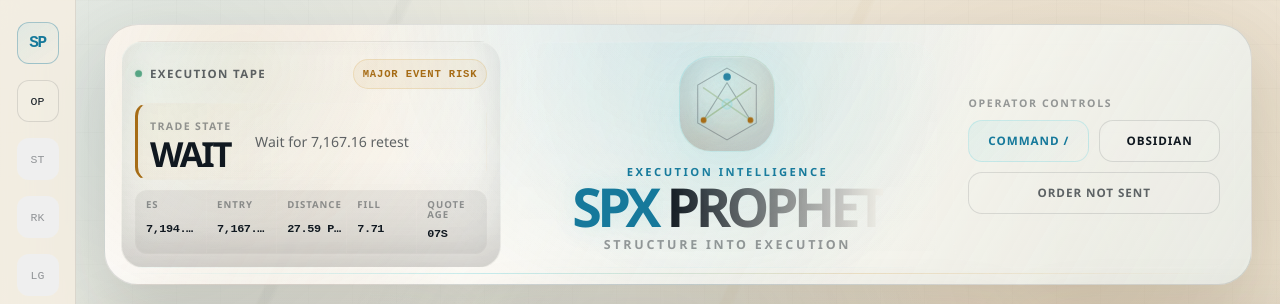
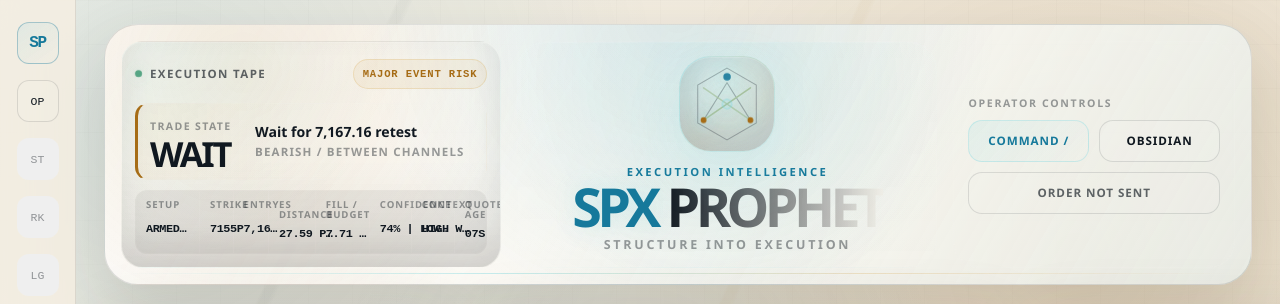
Before and after one commit to drdidy/SPPRO, a Next.js app in the folder frontend/: page / in a window 1280 px wide. Shown: the top 304 px of the page. Built offline with nearby package versions, Linux system fonts and the light colour scheme; no server answers.

Commit message:
Expand execution tape operator context

```diff
--- a/frontend/app/globals.css
+++ b/frontend/app/globals.css
@@ -537,6 +537,25 @@ button {
   align-self: center;
 }
 
+.pulse-decision p b,
+.pulse-decision p small {
+  display: block;
+}
+
+.pulse-decision p b {
+  color: var(--text);
+  font-weight: 780;
+}
+
+.pulse-decision p small {
+  margin-top: 4px;
+  color: var(--faint);
+  font-size: 0.72rem;
+  font-weight: 820;
+  letter-spacing: 0.1em;
+  text-transform: uppercase;
+}
+
 .live-dot-label {
   display: inline-flex;
   align-items: center;
@@ -560,7 +579,7 @@ button {
 
 .pulse-values {
   display: grid;
-  grid-template-columns: repeat(5, minmax(0, 1fr));
+  grid-template-columns: 1.35fr 0.72fr 0.76fr 1fr 1.16fr 0.9fr 0.92fr 0.7fr;
   gap: 0;
   overflow: visible;
   mask-image: none;
--- a/frontend/components/OperatorWorkspace.tsx
+++ b/frontend/components/OperatorWorkspace.tsx
@@ -43,6 +43,8 @@ export function OperatorWorkspace({ snapshot }: { snapshot: OperatorSnapshot })
     decision.state.toUpperCase().includes("WAIT") && decision.planned_entry != null
       ? `Wait for ${formatPrice(decision.planned_entry)} retest`
       : decision.reason;
+  const scenarioLabel = `${decision.bias} / ${decision.scenario}`;
+  const executionLine = `${primary.status} | ${primary.zone} | ${structure.anchor_source} anchor`;
   const atmosphereStyle = { "--mx": `${pointer.x}%`, "--my": `${pointer.y}%` } as CSSProperties;
 
   const stageLevels = useMemo(() => structure.levels.slice(0, 4), [structure.levels]);
@@ -136,13 +138,19 @@ export function OperatorWorkspace({ snapshot }: { snapshot: OperatorSnapshot })
             <div className="pulse-decision">
               <span>Trade State</span>
               <strong>{decision.state}</strong>
-              <p>{triggerLabel}</p>
+              <p>
+                <b>{triggerLabel}</b>
+                <small>{scenarioLabel}</small>
+              </p>
             </div>
             <div className="pulse-values">
-              <span>ES <strong>{formatPrice(structure.current_es)}</strong></span>
+              <span>Setup <strong>{executionLine}</strong></span>
+              <span>Strike <strong>{activeContract}</strong></span>
               <span>Entry <strong>{formatPrice(decision.planned_entry)}</strong></span>
-              <span>Distance <strong>{distanceLabel}</strong></span>
-              <span>Fill <strong>{formatPrice(ticketFill)}</strong></span>
+              <span>ES Distance <strong>{distanceLabel}</strong></span>
+              <span>Fill / Budget <strong>{formatPrice(ticketFill)} | {decision.budget}</strong></span>
+              <span>Confidence <strong>{decision.confidence}% | {decision.risk} Risk</strong></span>
+              <span>Context <strong>{context.risk_mode}</strong></span>
               <span>Quote Age <strong>{quoteAge.toString().padStart(2, "0")}s</strong></span>
             </div>
           </div>
```
